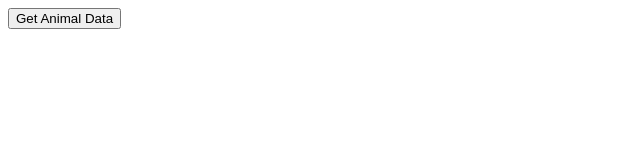
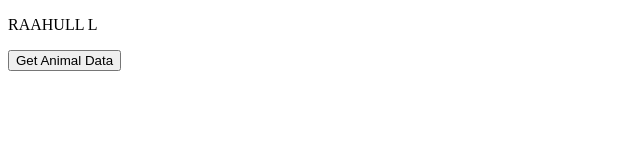
Before and after one commit to rahul7654321/MERN, a plain HTML site: page index.html in a window 1280 px wide. Shown: the whole page, without its empty margins (0-640 px from the left). Drawn offline with Linux system fonts and the light colour scheme.

Commit message:
COMPLETE

```diff
--- a/index.html
+++ b/index.html
@@ -27,7 +27,7 @@
     }
   </script>
   <div id='container'>
-
+   <P>RAAHULL L</P>
 
 
   </div>
```
